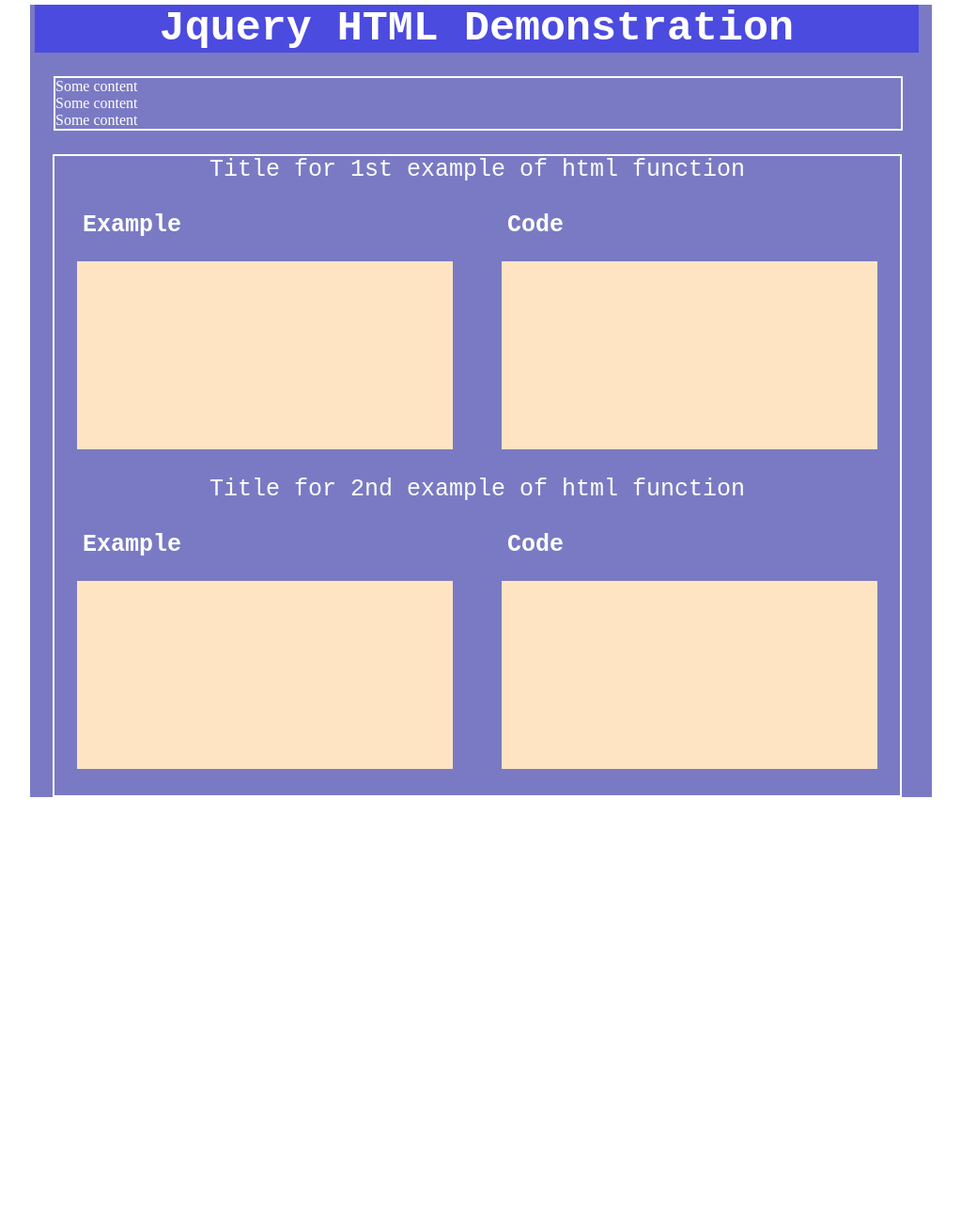
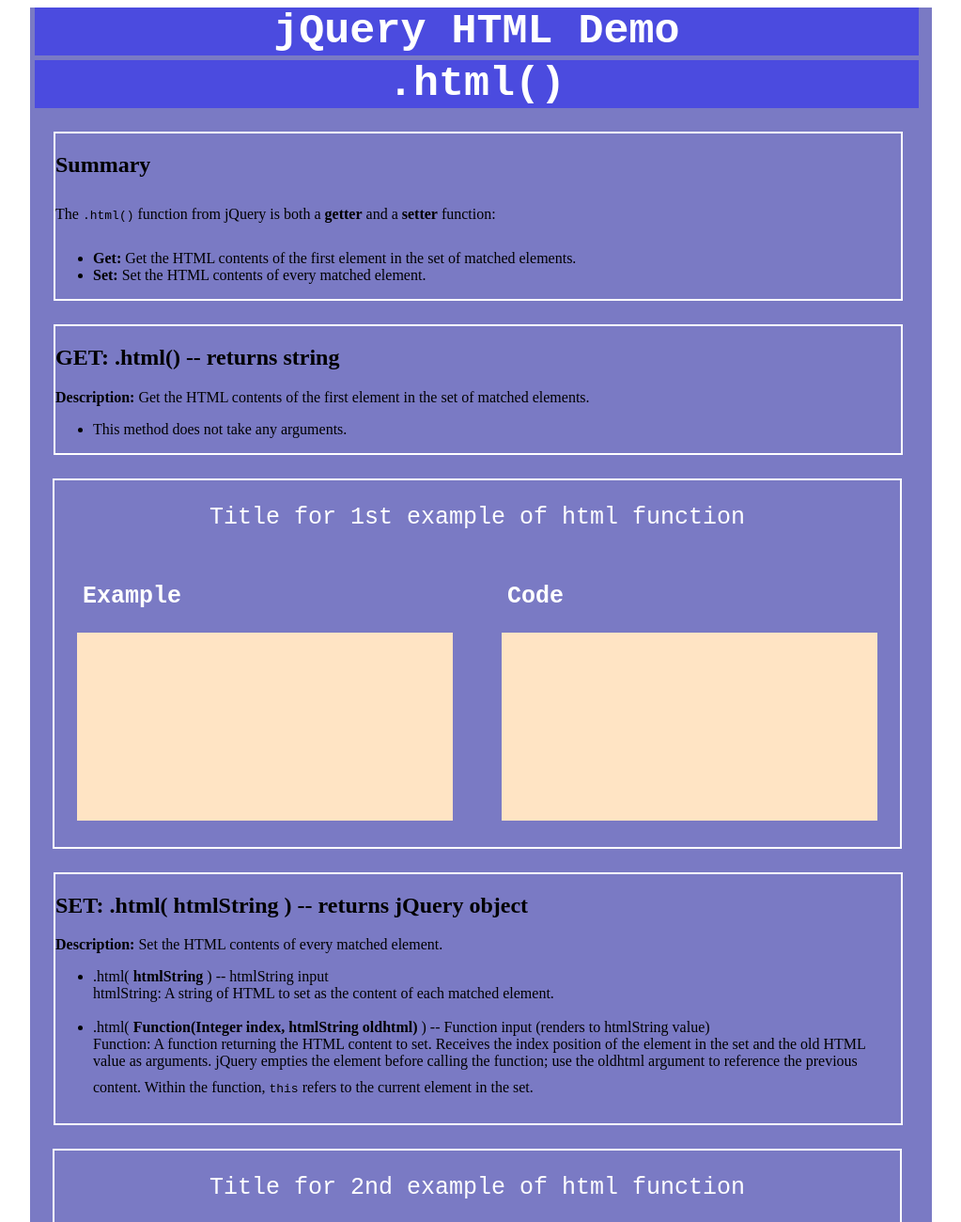
Before and after one commit to vinsonlaiono/jqueary-html-demo, a plain HTML site: page index.html in a window 1280 px wide. Shown: the top 1300 px of the page at 94% size, without its empty margins (128-1151 px from the left). Before the commit the page ends 872 px from the top, so only its background shows below. Drawn offline with Linux system fonts and the light colour scheme.

Commit message:
added HTML text content

```diff
--- a/index.html
+++ b/index.html
@@ -1,22 +1,35 @@
 <!DOCTYPE html>
 <html>
 <head>
-    <title>Jquery HTML demo</title>
+    <title>jQuery HTML Demo</title>
     <meta name="viewport" content="width=device-width, initial-scale=1">
     <link rel="stylesheet" type="text/css" media="screen" href="style.css" />
     <script></script>
 </head>
 <body>
     <div class="container">
-        <h1 class="header">Jquery HTML Demonstration</h1>
+
+        <h1 class="header">jQuery HTML Demo</h1>
+        <h1 class="header">.html()</h1>
+
         <div class="main_content">
-            <p>Some content</p>
-            <p>Some content</p>
-            <p>Some content</p>
+            <h2>Summary</h2>
+            The <pre>.html()</pre> function from jQuery is both a <strong>getter</strong> and a <strong>setter</strong> function:
+            <ul>
+                <li><strong>Get:</strong> Get the HTML contents of the first element in the set of matched elements.</li>
+                <li><strong>Set:</strong> Set the HTML contents of every matched element.</li>
+            </ul>
+        </div>
+
+        <div class="main_content">
+            <h2>GET: .html() -- returns string</h2>
+            <strong>Description:</strong> Get the HTML contents of the first element in the set of matched elements.
+            <ul>
+                <li>This method does not take any arguments.</li>
+            </ul>
         </div>
         <div class="main_example">
             <p>Title for 1st example of html function</p>
-
             <div class="first">
                 <h5>Example</h5>
                 <div class="example"></div>
@@ -25,18 +38,37 @@
                 <h5>Code</h5>                   <!-- div box for 1st example of html function -->
                 <div class="example"></div>
             </div>                                        <!-- div box for displaying code of example -->
+        </div>                                            <!-- div box for displaying code of example -->
 
+        <div class="main_content">
+            <h2>SET: .html( htmlString ) -- returns jQuery object</h2>
+            <strong>Description:</strong> Set the HTML contents of every matched element.
+            <ul>
+                <li>
+                    .html( <strong>htmlString</strong> ) -- htmlString input<br />
+                    htmlString: A string of HTML to set as the content of each matched element.<br /><br />
+                </li>
+                <li>
+                    .html( <strong>Function(Integer index, htmlString oldhtml)</strong> ) -- Function input (renders to htmlString value)<br />
+                    Function: A function returning the HTML content to set. Receives the index position of the element in the set and the old HTML value as arguments. jQuery empties the element before calling the function; use the oldhtml argument to reference the previous content. Within the function, <pre>this</pre> refers to the current element in the set.
+                </li>
+            </ul>
+        </div>
+        <div class="main_example">
             <p>Title for 2nd example of html function</p>
             <div class="first">
                 <h5>Example</h5>
                 <div class="example"></div>
             </div>
             <div class="first">
-                <h5>Code</h5>                                    <!-- div box for 2nd example of html function -->
+                <h5>Code</h5>                   <!-- div box for 1st example of html function -->
                 <div class="example"></div>
-            </div>
+            </div>                                        <!-- div box for displaying code of example -->
+        </div>
 
-        </div>                                            <!-- div box for displaying code of example -->
+        <div class="footer">
+            Prepared by Vinson Aiono and Abel Araya.
+        </div>
     </div>
 </body>
 </html>
--- a/style.css
+++ b/style.css
@@ -1,12 +1,11 @@
-*{
-    margin: 0px;
-    padding: 0px;
-}
 .container{
     min-height: 500px;
     width: 960px;
     margin: 0px auto;
     background-color: rgb(122, 122, 196);
+}
+pre {
+    display: inline-block;
 }
 .header{
     width: 98%;
```
